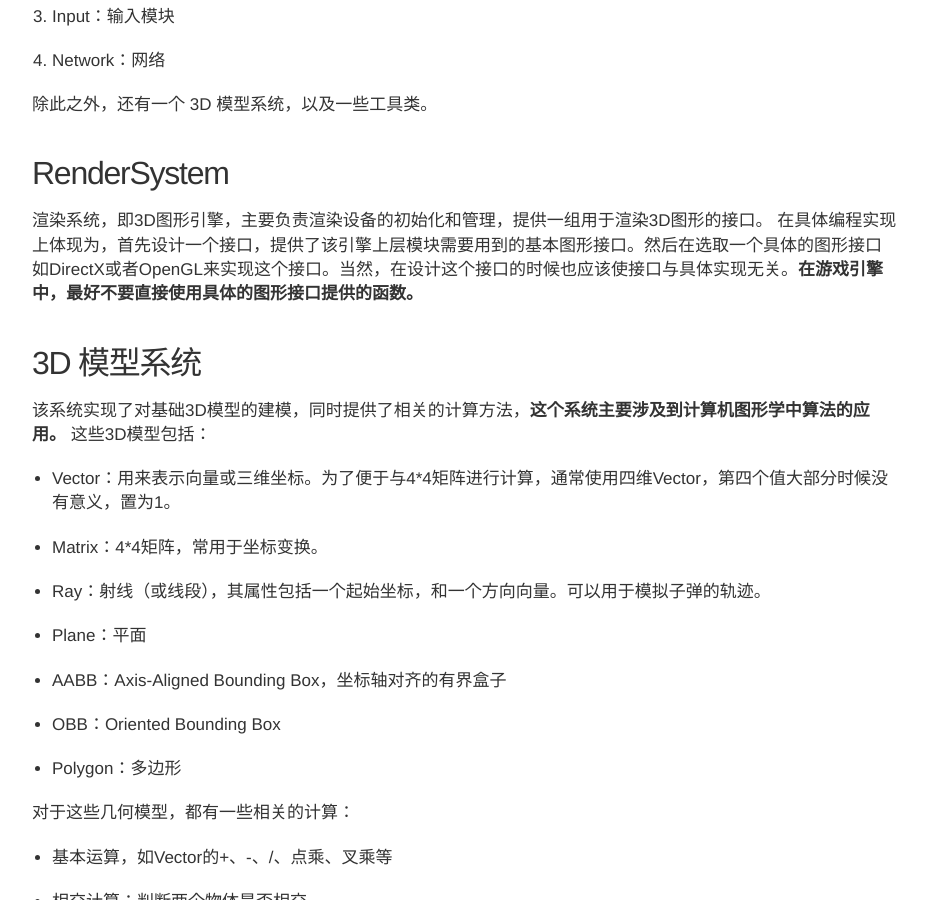
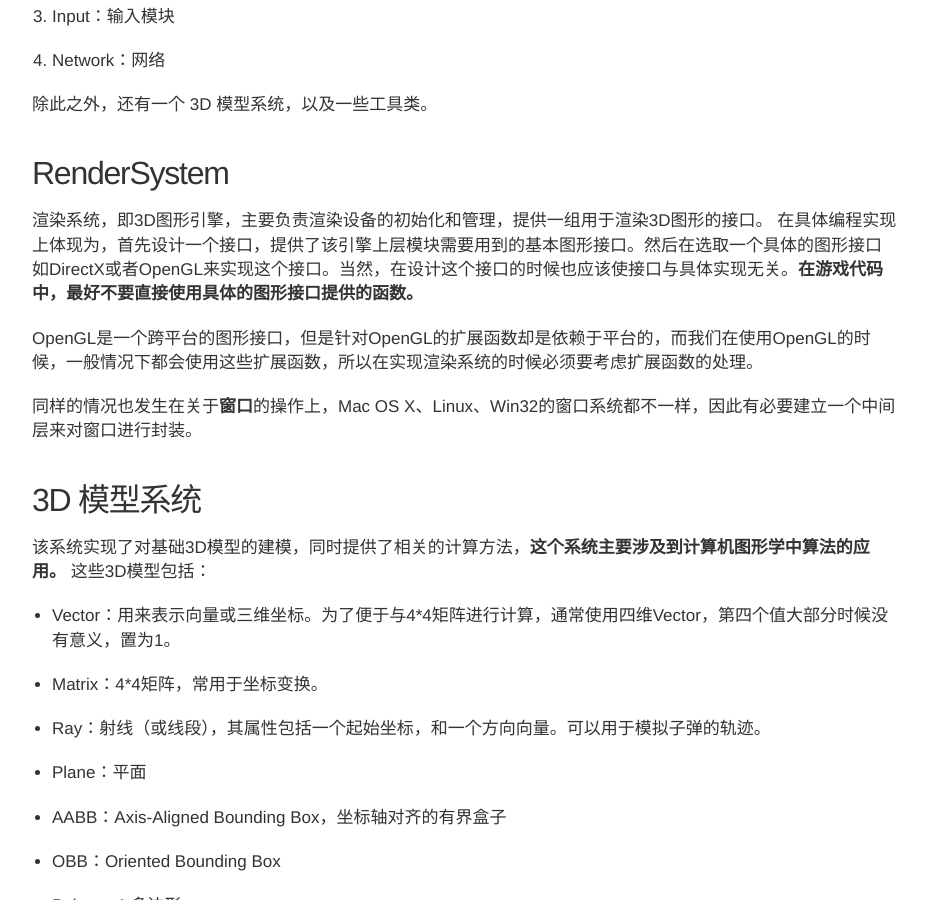
Before and after one commit to Gemini2015/gemini2015.github.io, a Jekyll site: the page built from _posts/2014-09-09-3d-game-engine-programming.markdown, in a window 1280 px wide and 900 px high, scrolled down 1535 px. Shown: the whole window, without its empty margins (175-1102 px from the left). Built offline with Jekyll 4.4.1, drawn with Linux system fonts in a browser that asks for light colours; nearby versions of some CDN libraries; comment, search, counter and statistics services are not loaded.

Commit message:
更新RenderSystem

```diff
--- a/_posts/2014-09-09-3d-game-engine-programming.markdown
+++ b/_posts/2014-09-09-3d-game-engine-programming.markdown
@@ -64,7 +64,11 @@ description: 从零开始，记录一个游戏引擎的设计过程
 RenderSystem
 --
 渲染系统，即3D图形引擎，主要负责渲染设备的初始化和管理，提供一组用于渲染3D图形的接口。
-在具体编程实现上体现为，首先设计一个接口，提供了该引擎上层模块需要用到的基本图形接口。然后在选取一个具体的图形接口如DirectX或者OpenGL来实现这个接口。当然，在设计这个接口的时候也应该使接口与具体实现无关。**在游戏引擎中，最好不要直接使用具体的图形接口提供的函数。**
+在具体编程实现上体现为，首先设计一个接口，提供了该引擎上层模块需要用到的基本图形接口。然后在选取一个具体的图形接口如DirectX或者OpenGL来实现这个接口。当然，在设计这个接口的时候也应该使接口与具体实现无关。**在游戏代码中，最好不要直接使用具体的图形接口提供的函数。**
+
+OpenGL是一个跨平台的图形接口，但是针对OpenGL的扩展函数却是依赖于平台的，而我们在使用OpenGL的时候，一般情况下都会使用这些扩展函数，所以在实现渲染系统的时候必须要考虑扩展函数的处理。
+
+同样的情况也发生在关于**窗口**的操作上，Mac OS X、Linux、Win32的窗口系统都不一样，因此有必要建立一个中间层来对窗口进行封装。
 
 
 3D 模型系统
```
